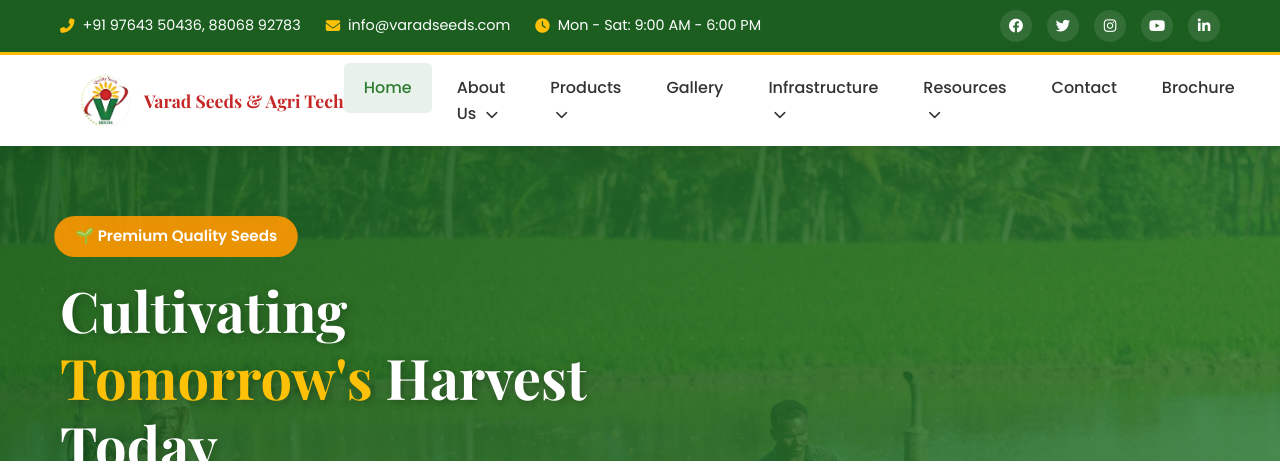
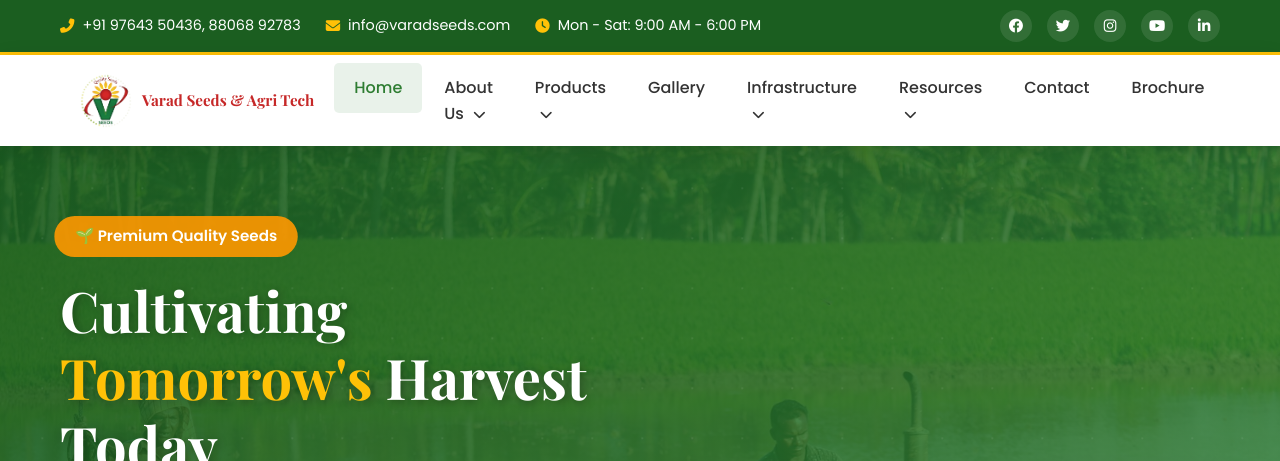
Before and after one commit to prashantgaikwadpng/varad_seeds_2, a plain HTML site: page index.html in a window 1280 px wide. Shown: the top 461 px of the page. Drawn offline with nearby package versions, Linux system fonts and the light colour scheme.

Commit message:
Update style.css

```diff
--- a/css/style.css
+++ b/css/style.css
@@ -252,15 +252,16 @@ header {
     display: flex;
     align-items: center;
     padding: 8px 0;
-    justify-content: space-between;
-    gap: 20px;
+    justify-content: flex-start;
+    gap: 0;
 }
 
 .logo {
     display: flex;
     align-items: center;
-    gap: 12px;
+    gap: 10px;
     flex-shrink: 0;
+    margin-right: 20px;
 }
 
 .logo-icon {
@@ -282,22 +283,19 @@ header {
 
 .logo-text h1 {
     font-family: 'Playfair Display', serif;
-    font-size: 1.1rem;
+    font-size: 0.95rem;
     color: #c62828;
     line-height: 1.2;
     white-space: nowrap;
 }
 
 .logo-text span {
-    display: block;
-    font-size: 0.75rem;
-    color: var(--text-light);
+    display: none;
 }
 .nav-menu {
     display: flex;
-    gap: 5px;
-    flex: 1;
-    justify-content: center;
+    gap: 2px;
+    margin-left: auto;
 }
 
 .nav-menu > li {
```
